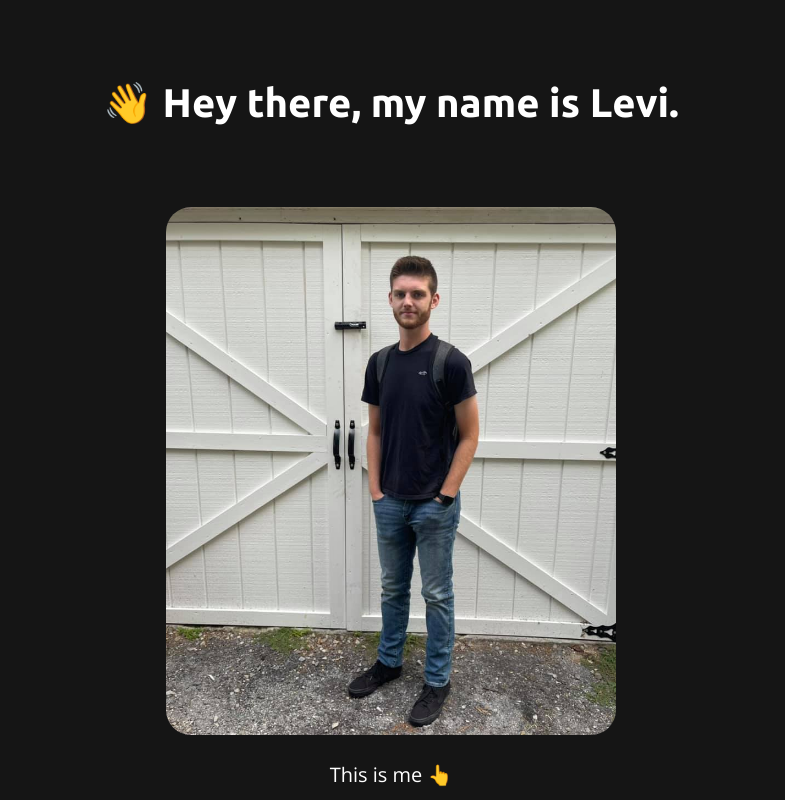
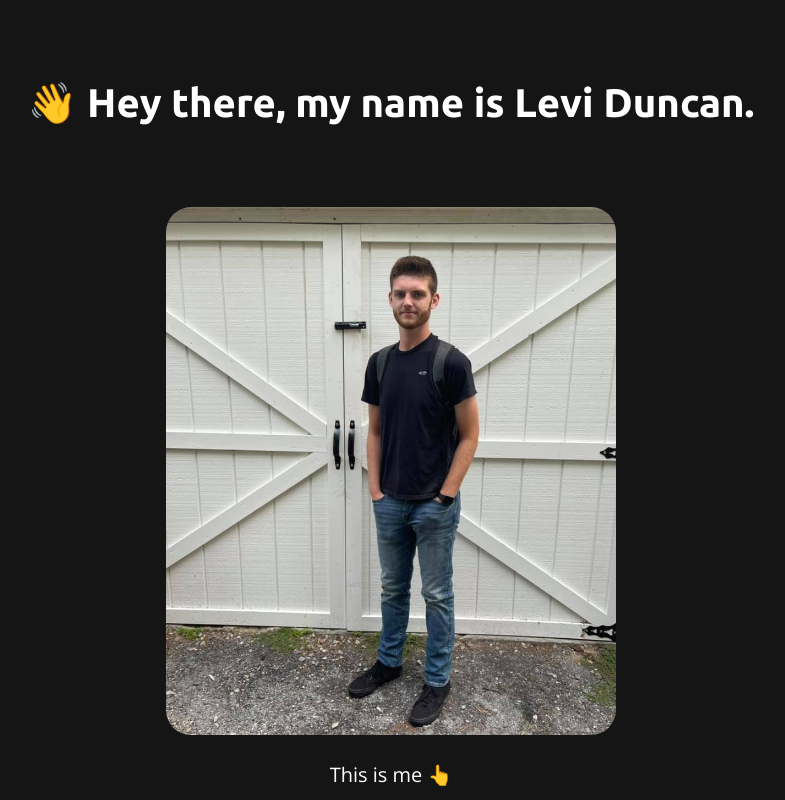
Before and after one commit to kevPo/levis_site, an Eleventy site: page index.html in a window 1280 px wide. Shown: the top 800 px of the page, without its empty margins (249-1034 px from the left). Built offline with nearby package versions, Linux system fonts and the light colour scheme; Eleventy itself is replaced by a stand-in of ours; files that its build step writes are made by us from their sources.

Commit message:
Added last name to test something

```diff
--- a/index.html
+++ b/index.html
@@ -55,7 +55,7 @@
 </head>
 <body style="display: flex; flex-direction: column; width: 100%; text-align: center;">
   <section>
-    <p class="big-text">👋 Hey there, my name is Levi.</p>
+    <p class="big-text">👋 Hey there, my name is Levi Duncan.</p>
   </section>
   <section>
     <img src="/img/levi.jpeg" alt="Handsome guy standing in front of a door">
```
